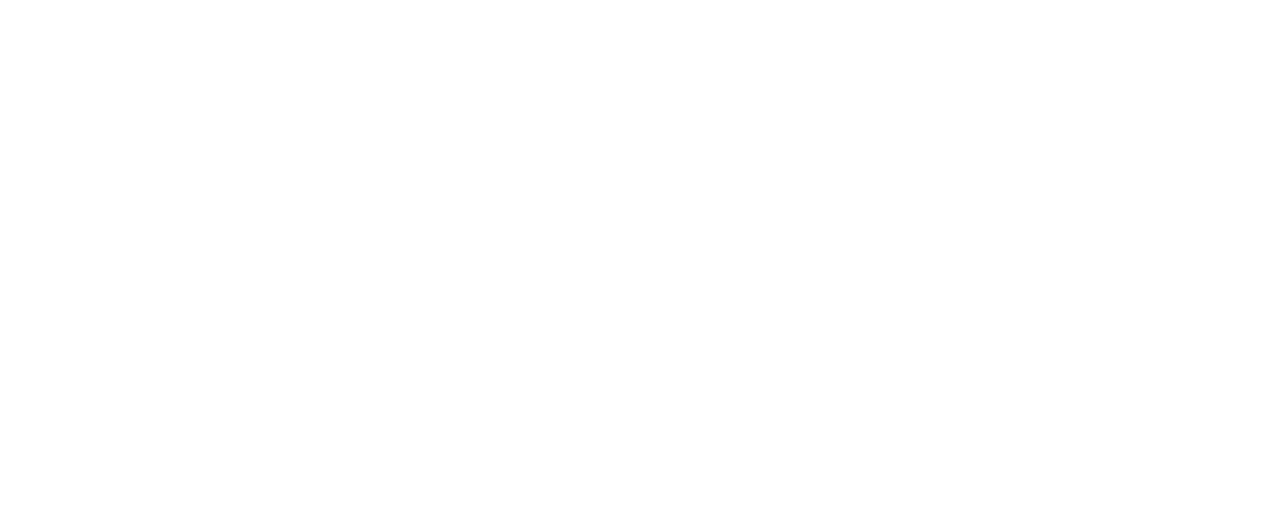
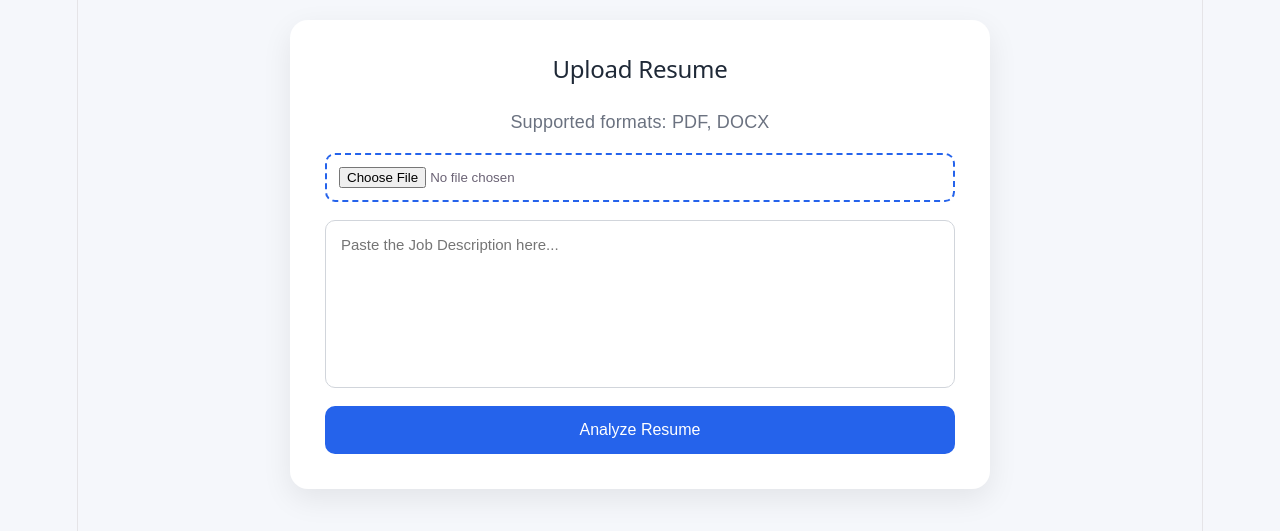
Before and after one commit to Kritika-Si/AI-Resume-Analyzer, a React app in the folder frontend/: page / in a window 1280 px wide. Shown: the part 845-1376 px from the top of the page. Before the commit the page ends 800 px from the top, so only its background shows below. Built offline with nearby package versions, Linux system fonts and the light colour scheme; the HTML template or start-up script is replaced by a standard one.

Commit message:
Build resume upload component

```diff
--- a/frontend/src/App.css
+++ b/frontend/src/App.css
@@ -93,3 +93,52 @@
     font-size:16px;
   }
 }
+.upload-section{
+  display:flex;
+  justify-content:center;
+  padding:70px 20px;
+}
+
+.upload-card{
+  width:100%;
+  max-width:700px;
+  background:white;
+  padding:35px;
+  border-radius:18px;
+  box-shadow:0 10px 30px rgba(0,0,0,.08);
+  display:flex;
+  flex-direction:column;
+  gap:18px;
+}
+
+.upload-card h2{
+  color:#1f2937;
+}
+
+.upload-card p{
+  color:#6b7280;
+}
+
+.upload-card input{
+  padding:12px;
+  border:2px dashed #2563eb;
+  border-radius:10px;
+}
+
+.upload-card textarea{
+  resize:none;
+  padding:15px;
+  border:1px solid #d1d5db;
+  border-radius:10px;
+  font-size:15px;
+}
+
+.upload-card button{
+  padding:15px;
+  background:#2563eb;
+  color:white;
+  border:none;
+  border-radius:10px;
+  cursor:pointer;
+  font-size:16px;
+}
--- a/frontend/src/App.jsx
+++ b/frontend/src/App.jsx
@@ -1,4 +1,5 @@
 import "./App.css";
+import UploadBox from "./components/UploadBox";
 
 function App() {
   return (
@@ -25,6 +26,8 @@
           <button>Get Started</button>
         </div>
       </section>
+
+      <UploadBox />
     </>
   );
 }
--- /dev/null
+++ b/frontend/src/components/UploadBox.jsx
@@ -0,0 +1,22 @@
+function UploadBox() {
+  return (
+    <section className="upload-section">
+      <div className="upload-card">
+        <h2>Upload Resume</h2>
+
+        <p>Supported formats: PDF, DOCX</p>
+
+        <input type="file" accept=".pdf,.doc,.docx" />
+
+        <textarea
+          rows="8"
+          placeholder="Paste the Job Description here..."
+        ></textarea>
+
+        <button>Analyze Resume</button>
+      </div>
+    </section>
+  );
+}
+
+export default UploadBox;
```
